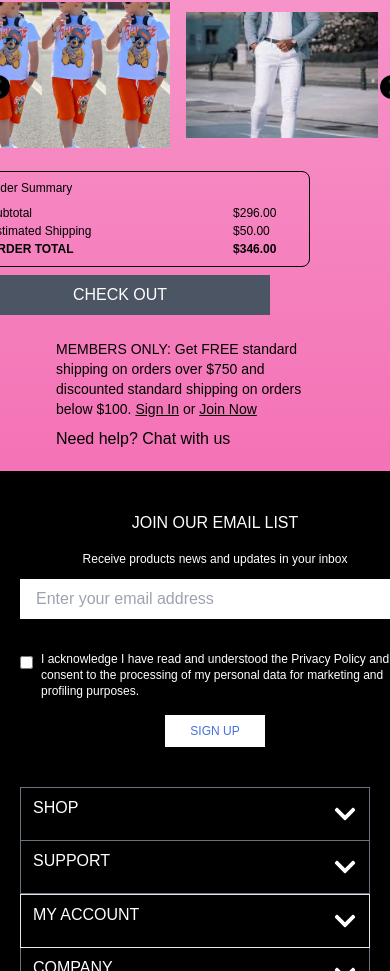
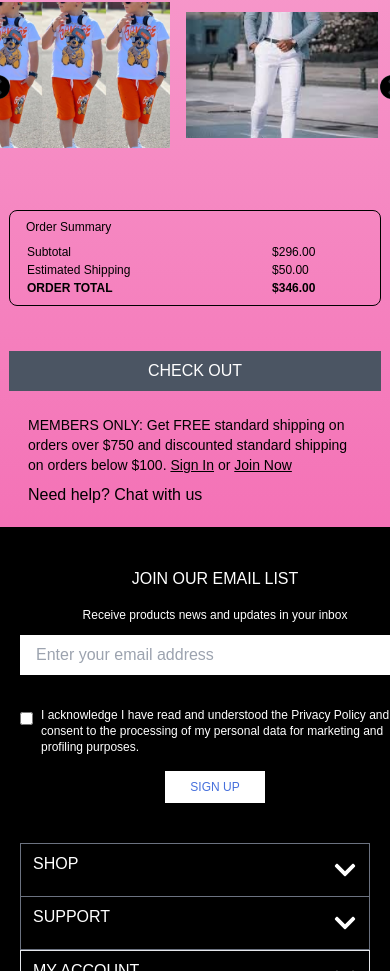
Before and after one commit to okikijesutech/HngProject2, a React (Vite) app: page /cart in a window 390 px wide. Shown: the part 931-1902 px from the top of the page. Built offline with nearby package versions, Linux system fonts and the light colour scheme; a web font is replaced by a local one.

Commit message:
Hotfix: refactored style

```diff
--- a/src/components/CartFooter.jsx
+++ b/src/components/CartFooter.jsx
@@ -16,13 +16,13 @@ const CartFooter = () => {
         </p>
       </div>
       <div className='block md:hidden'>
-        <p className='text-sm font-normal mx-10 mt-6'>
+        <p className='text-sm font-normal mx-3 mt-6'>
           MEMBERS ONLY: Get FREE standard shipping on orders over $750 and
           discounted standard shipping on orders below $100.{" "}
           <Link className='underline'>Sign In</Link> or{" "}
           <Link className='underline'>Join Now</Link>
         </p>
-        <p className='text-base font-normal mx-10 mt-2 pb-5'>
+        <p className='text-base font-normal mx-3 mt-2 pb-5'>
           Need help? Chat with us
         </p>
       </div>
--- a/src/pages/Cart.jsx
+++ b/src/pages/Cart.jsx
@@ -70,12 +70,14 @@ const Cart = () => {
         <div>
           <CartItemList cartItems={cartItems} />
           <MobileCarousel images={images} />
-          <div className='w-[340px] text-xs'>
-            <OrderSummary />
+          <div className='px-[39px]'>
+            <div className='w-full md:w-[340px] text-xs mt-[39px]'>
+              <OrderSummary />
+            </div>
+            <button className='bg-gray-600 text-white px-4 py-2 mx-auto w-full md:w-[300px] mt-[45px] md:mt-[40px]'>
+              <Link to='/checkout'>CHECK OUT</Link>
+            </button>
           </div>
-          <button className='bg-gray-600 text-white px-4 py-2 mx-auto w-[300px] mt-2'>
-            <Link to='/checkout'>CHECK OUT</Link>
-          </button>
         </div>
       </div>
       <CartFooter />
```
